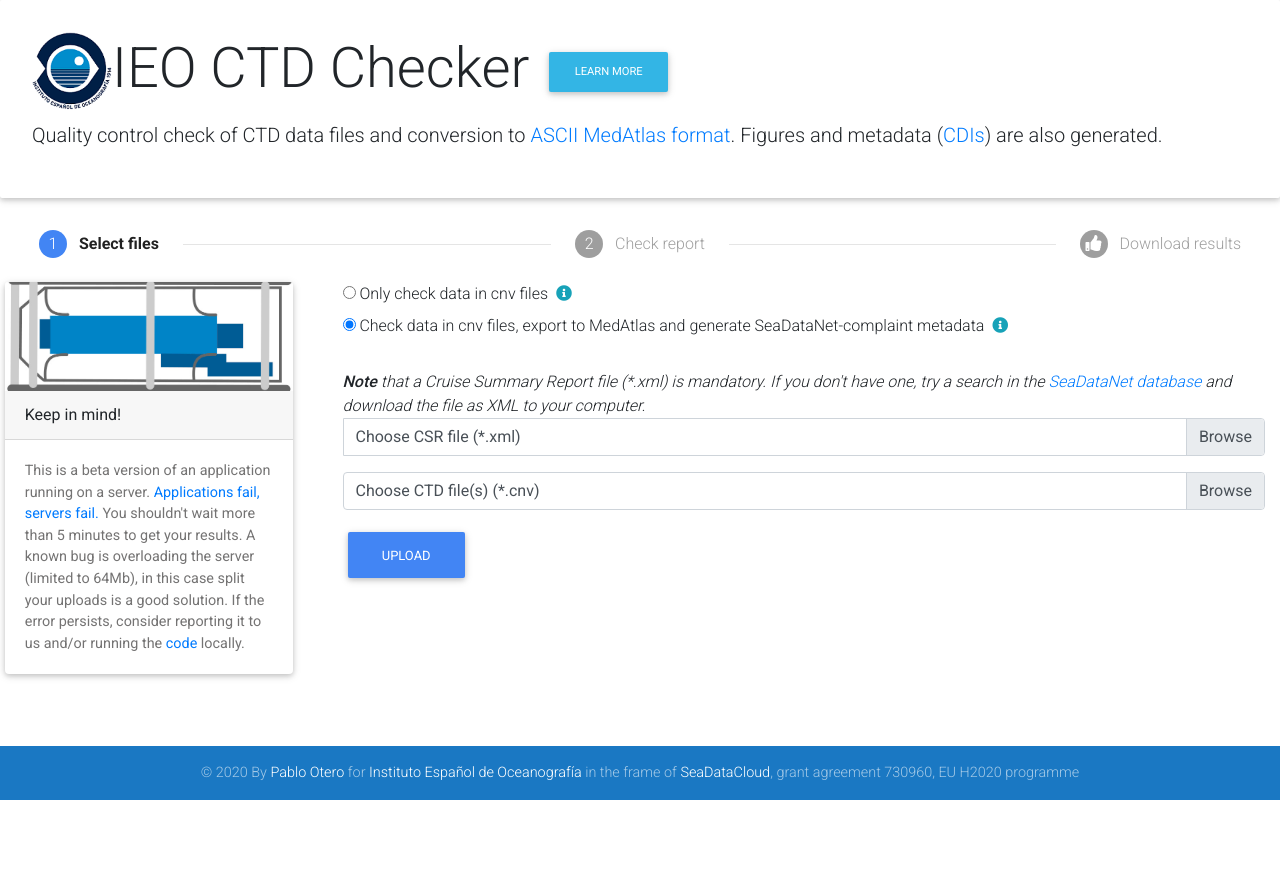
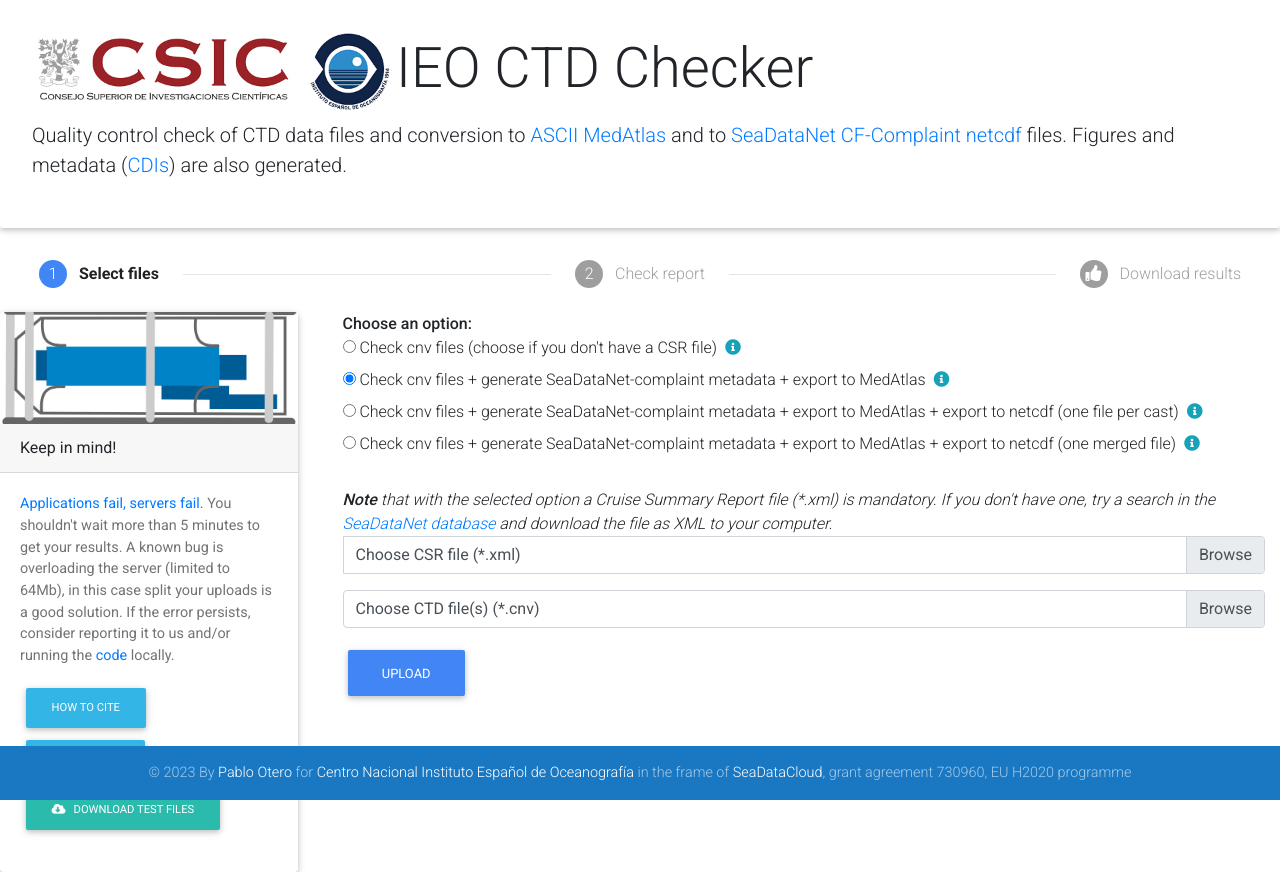
Before and after one commit to PabloOtero/CTDChecker, a Flask app: page / in a window 1280 px wide. Before the commit the page ends 800 px from the top, so only its background shows below. Run offline with Flask 2, Linux system fonts and the light colour scheme; parts of the project's set-up code (start-up, migrations or seed data) failed here and were passed over; some libraries are stand-ins or nearby versions.

Commit message:
Add files via upload

```diff
--- a/templates/step1.html
+++ b/templates/step1.html
@@ -32,8 +32,10 @@
 
 
 	<div class="jumbotron" style="padding: 2rem 2rem; margin-bottom: 0;">
-	  <h1 class="display-4"><img src="../static/img/ieo.png" style="height: 80px">IEO CTD Checker 	  	  <a class="btn btn-info btn-md" href="http://wiki.ieo.es/books/centro-nacional-de-datos-oceanogr%C3%A1ficos/page/ieo-ctd-checker" role="button">Learn more</a></h1>
-	  <p class="lead">Quality control check of CTD data files and conversion to <a href="https://www.seadatanet.org/Standards/Data-Transport-Formats">ASCII MedAtlas format</a>. Figures and metadata (<a href="https://www.seadatanet.org/Metadata/CDI-Common-Data-Index">CDIs</a>) are also generated.</p>
+	  <h1 class="display-4">
+    	  <img src="../static/img/logo-ieo-csic.png" style="height: 80px">IEO CTD Checker
+      </h1>
+	  <p class="lead">Quality control check of CTD data files and conversion to <a href="https://www.seadatanet.org/Standards/Data-Transport-Formats">ASCII MedAtlas</a> and to <a href="https://www.seadatanet.org/Standards/Data-Transport-Formats">SeaDataNet CF-Complaint netcdf</a> files. Figures and metadata (<a href="https://www.seadatanet.org/Metadata/CDI-Common-Data-Index">CDIs</a>) are also generated.</p>
 	</div>
 
         <!-- Horizontal Steppers -->
@@ -80,14 +82,31 @@
 
 		<div class="col-3">
 		<div class="d-flex justify-content-center">
-			<div class="card" style="width: 18rem;">
+			<div class="card" style="width: 22rem;">
 			  <img src="./static/img/ctd.jpg" class="card-img-top" alt="...">
- <div class="card-header">Keep in mind!</div>
-  <div class="card-body">
-    <!--<h5 class="card-title">Light card title</h5>-->
-    <p class="card-text">This is a beta version of an application running on a server. <a href="https://flask.palletsprojects.com/en/1.1.x/errorhandling/">Applications fail, servers fail.</a> You shouldn't wait more than 5 minutes to get your results. A known bug is overloading the server (limited to 64Mb), in this case split your uploads is a good solution. If the error persists, consider reporting it to us and/or running the <a href="https://github.com/PabloOtero/CTDChecker">code</a> locally.</p>
-  </div>
-			</div>
+                 <div class="card-header">Keep in mind!</div>
+                  <div class="card-body">
+                    <p class="card-text"><a href="https://flask.palletsprojects.com/en/1.1.x/errorhandling/">Applications fail, servers fail.</a> You shouldn't wait more than 5 minutes to get your results. A known bug is overloading the server (limited to 64Mb), in this case split your uploads is a good solution. If the error persists, consider reporting it to us and/or running the <a href="https://github.com/PabloOtero/CTDChecker">code</a> locally.</p>
+
+                        <p>
+                          <a class="btn btn-info btn-md" data-toggle="collapse" href="#collapseExample" role="button" aria-expanded="false" aria-controls="collapseExample">
+                            How to cite
+                          </a>
+                          <a class="btn btn-info btn-md" href="http://wiki.ieo.es/books/centro-nacional-de-datos-oceanogr%C3%A1ficos/page/ieo-ctd-checker" role="button">
+                            Learn more
+                          </a>
+                          <a href="/return-test/" target="blank" class="btn btn-default btn-md"><i class="fas fa-cloud-download-alt pr-2" aria-hidden="true"></i>Download test files</a>
+                        </p>
+
+                        <div class="collapse" id="collapseExample">
+                          <div class="card card-body small" font-size="4">
+                            Otero, P. et al. (2021). Simplifying quality control and standardization of CTD data under SeaDataNet requirements, in: Instrumentation Viewpoint 21, p.50. Presented at the MARTECH 21: 9th International Workshop on Marine Technology, Vigo.
+                          </div>
+                        </div>
+
+
+                  </div>
+                  </div>
 		</div>
 		</div>
 
@@ -98,24 +117,37 @@
 
 		<form method="post" action="./" enctype="multipart/form-data">
 
-
+ 			<strong>Choose an option:</strong>
+ 			<br>
             <input type="radio" name="option" value="1" onclick="show1();">
-            <label>Only check data in cnv files</label>
+            <label>Check cnv files (choose if you don't have a CSR file)</label>
               <a><i class="fas fa-info-circle mx-1 text-right" style="color:#17a2b8;" data-toggle="tooltip" data-placement="top"
                   title="Upload all your cnv files at once. A new column with flags will be added to your data. Main flags: 0) No control 1) Good 3) Probably bad 4) Bad 9) No data. Note, that quality control is only done on main oceanographic variables. Press the 'Learn more' button in this page to know more."></i></a>
               <br>
 
 
             <input type="radio" name="option" value="2" onclick="show2();" checked="checked">
-            <label>Check data in cnv files, export to MedAtlas and generate SeaDataNet-complaint metadata</label>
+            <label>Check cnv files + generate SeaDataNet-complaint metadata + export to MedAtlas</label>
               <a><i class="fas fa-info-circle mx-1 text-right" style="color:#17a2b8;" data-toggle="tooltip" data-placement="top"
                   title="Upload all your cnv files at once and also a CSR file. Your data will be converted to MedAtlas format with a new column with flags. Main flags: 0) No control 1) Good 3) Probably bad 4) Bad 9) No data. A set of figures to help you interpret data will be generated, and also the associated metadata (once per cast). Note, that quality control is only done on main oceanographic variables. Press the 'Learn more' button in this page to know more."></i></a>
+              <br>
+
+            <input type="radio" name="option" value="3" onclick="show2();">
+            <label>Check cnv files + generate SeaDataNet-complaint metadata + export to MedAtlas + export to netcdf (one file per cast)</label>
+              <a><i class="fas fa-info-circle mx-1 text-right" style="color:#17a2b8;" data-toggle="tooltip" data-placement="top"
+                  title="Upload all your cnv files at once and also a CSR file. Your data will be converted to SeaDataNet Climate Forecast (CF) complaint netcdf format with flags. Main flags: 0) No control 1) Good 3) Probably bad 4) Bad 9) No data. A set of figures to help you interpret data will be generated, and also the associated metadata (once per cast). Note, that quality control is only done on main oceanographic variables. Press the 'Learn more' button in this page to know more."></i></a>
+              <br>
+
+            <input type="radio" name="option" value="4" onclick="show2();">
+            <label>Check cnv files + generate SeaDataNet-complaint metadata + export to MedAtlas + export to netcdf (one merged file)</label>
+              <a><i class="fas fa-info-circle mx-1 text-right" style="color:#17a2b8;" data-toggle="tooltip" data-placement="top"
+                  title="Upload all your cnv files at once and also a CSR file. Your data will be converted to a merged SeaDataNet Climate Forecast (CF) complaint netcdf format with flags. Main flags: 0) No control 1) Good 3) Probably bad 4) Bad 9) No data. A set of figures to help you interpret data will be generated, and also the associated metadata (once per cast). Note, that quality control is only done on main oceanographic variables. Press the 'Learn more' button in this page to know more."></i></a>
               <br>
 
  			<br>
 
 			<div id="option1" class="input-group mb-3">
-			    <i><strong>Note</strong> that a Cruise Summary Report file (*.xml) is mandatory. If you don't have one, try a search in the
+			    <i><strong>Note</strong> that with the selected option a Cruise Summary Report file (*.xml) is mandatory. If you don't have one, try a search in the
 		           <a href="https://csr.seadatanet.org/">SeaDataNet database</a> and download the file as XML to your computer. </i>
 				<div class="custom-file">
 					<input type="file" name="file" class="custom-file-input" id="inputGroupFile01"/>
@@ -169,7 +201,7 @@
     <footer class="page-footer font-small blue fixed-bottom">
 
       <!-- Copyright -->
-      <div class="footer-copyright text-center py-3">© 2020 By <a href="https://twitter.com/pablooterot?lang=es@PabloOteroT">Pablo Otero</a> for  <a href="http://www.ieo.es">Instituto Español de Oceanografía</a> in the frame of <a href="https://www.seadatanet.org/About-us/SeaDataCloud">SeaDataCloud</a>, grant agreement 730960, EU H2020 programme
+      <div class="footer-copyright text-center py-3">© 2023 By <a href="https://twitter.com/pablooterot?lang=es@PabloOteroT">Pablo Otero</a> for  <a href="http://www.ieo.es">Centro Nacional Instituto Español de Oceanografía</a> in the frame of <a href="https://www.seadatanet.org/About-us/SeaDataCloud">SeaDataCloud</a>, grant agreement 730960, EU H2020 programme
       </div>
       <!-- Copyright -->
 
--- a/templates/step2.html
+++ b/templates/step2.html
@@ -79,8 +79,10 @@
   <body>
 
 	<div class="jumbotron" style="padding: 2rem 2rem; margin-bottom: 0;">
-	  <h1 class="display-4"><img src="../static/img/ieo.png" style="height: 80px">IEO CTD Checker 	  	  <a class="btn btn-info btn-md" href="http://wiki.ieo.es/books/centro-nacional-de-datos-oceanogr%C3%A1ficos/page/ieo-ctd-checker" role="button">Learn more</a></h1>
-	  <p class="lead">Quality control check of CTD data files and conversion to <a href="https://www.seadatanet.org/Standards/Data-Transport-Formats">ASCII MedAtlas format</a>. Figures and metadata (<a href="https://www.seadatanet.org/Metadata/CDI-Common-Data-Index">CDIs</a>) are also generated.</p>
+	  <h1 class="display-4">
+    	  <img src="../static/img/logo-ieo-csic.png" style="height: 80px">IEO CTD Checker
+      </h1>
+	  <p class="lead">Quality control check of CTD data files and conversion to <a href="https://www.seadatanet.org/Standards/Data-Transport-Formats">ASCII MedAtlas</a> and to <a href="https://www.seadatanet.org/Standards/Data-Transport-Formats">SeaDataNet CF-Complaint netcdf</a> files. Figures and metadata (<a href="https://www.seadatanet.org/Metadata/CDI-Common-Data-Index">CDIs</a>) are also generated.</p>
 	</div>
 
         <!-- Horizontal Steppers -->
--- a/templates/step2B.html
+++ b/templates/step2B.html
@@ -28,8 +28,10 @@
   <body>
 
 	<div class="jumbotron" style="padding: 2rem 2rem; margin-bottom: 0;">
-	  <h1 class="display-4"><img src="../static/img/ieo.png" style="height: 80px">IEO CTD Checker 	  	  <a class="btn btn-info btn-md" href="http://wiki.ieo.es/books/centro-nacional-de-datos-oceanogr%C3%A1ficos/page/ieo-ctd-checker" role="button">Learn more</a></h1>
-	  <p class="lead">Quality control check of CTD data files and conversion to <a href="https://www.seadatanet.org/Standards/Data-Transport-Formats">ASCII MedAtlas format</a>. Figures and metadata (<a href="https://www.seadatanet.org/Metadata/CDI-Common-Data-Index">CDIs</a>) are also generated.</p>
+	  <h1 class="display-4">
+    	  <img src="../static/img/logo-ieo-csic.png" style="height: 80px">IEO CTD Checker
+      </h1>
+	  <p class="lead">Quality control check of CTD data files and conversion to <a href="https://www.seadatanet.org/Standards/Data-Transport-Formats">ASCII MedAtlas</a> and to <a href="https://www.seadatanet.org/Standards/Data-Transport-Formats">SeaDataNet CF-Complaint netcdf</a> files. Figures and metadata (<a href="https://www.seadatanet.org/Metadata/CDI-Common-Data-Index">CDIs</a>) are also generated.</p>
 	</div>
 
         <!-- Horizontal Steppers -->
--- a/templates/step3.html
+++ b/templates/step3.html
@@ -28,8 +28,10 @@
   <body>
 
 	<div class="jumbotron" style="padding: 2rem 2rem; margin-bottom: 0;">
-	  <h1 class="display-4"><img src="../static/img/ieo.png" style="height: 80px">IEO CTD Checker 	  	  <a class="btn btn-info btn-md" href="http://wiki.ieo.es/books/centro-nacional-de-datos-oceanogr%C3%A1ficos/page/ieo-ctd-checker" role="button">Learn more</a></h1>
-	  <p class="lead">Quality control check of CTD data files and conversion to <a href="https://www.seadatanet.org/Standards/Data-Transport-Formats">ASCII MedAtlas format</a>. Figures and metadata (<a href="https://www.seadatanet.org/Metadata/CDI-Common-Data-Index">CDIs</a>) are also generated.</p>
+	  <h1 class="display-4">
+    	  <img src="../static/img/logo-ieo-csic.png" style="height: 80px">IEO CTD Checker
+      </h1>
+	  <p class="lead">Quality control check of CTD data files and conversion to <a href="https://www.seadatanet.org/Standards/Data-Transport-Formats">ASCII MedAtlas</a> and to <a href="https://www.seadatanet.org/Standards/Data-Transport-Formats">SeaDataNet CF-Complaint netcdf</a> files. Figures and metadata (<a href="https://www.seadatanet.org/Metadata/CDI-Common-Data-Index">CDIs</a>) are also generated.</p>
 	</div>
 
         <!-- Horizontal Steppers -->
```
Also changed, not shown: static/img/logo-ieo-csic.png (added), 1 other file.
